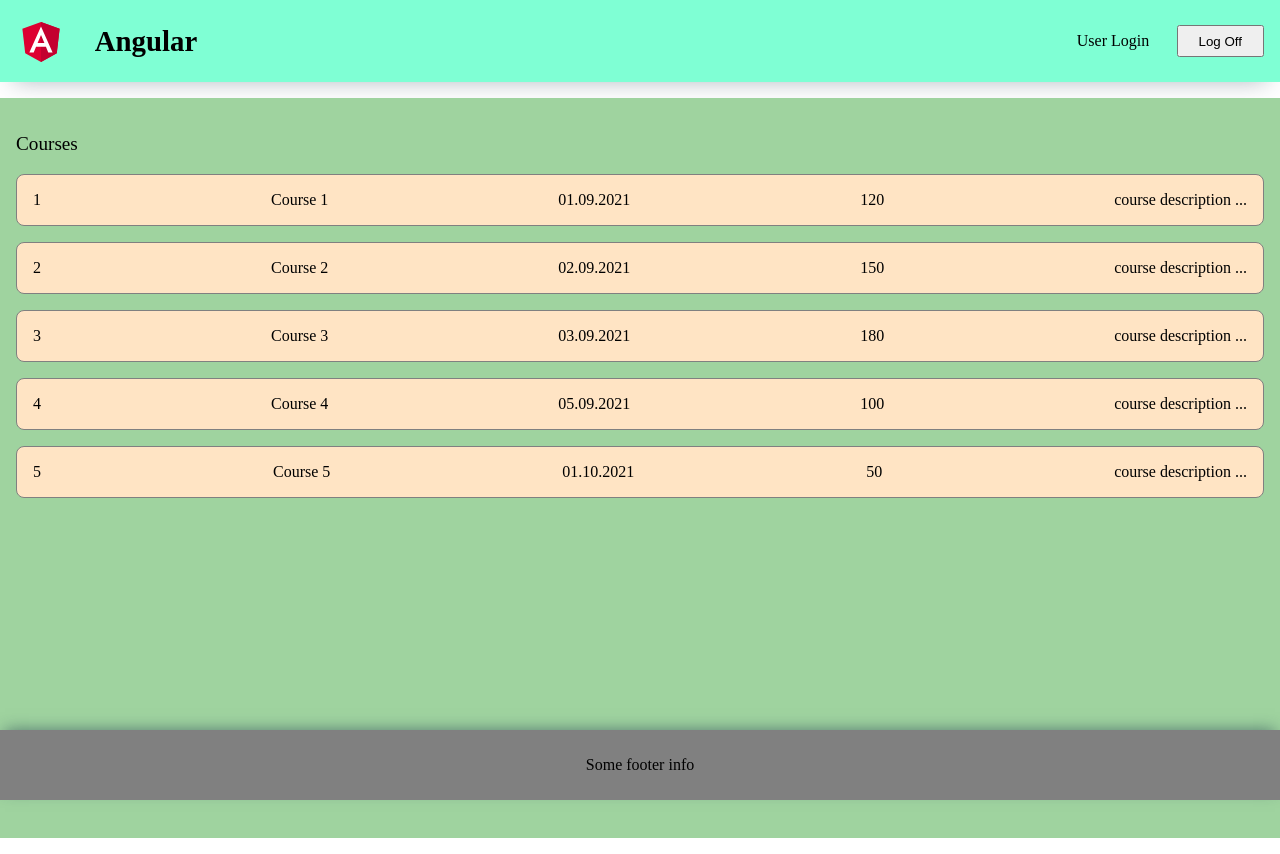
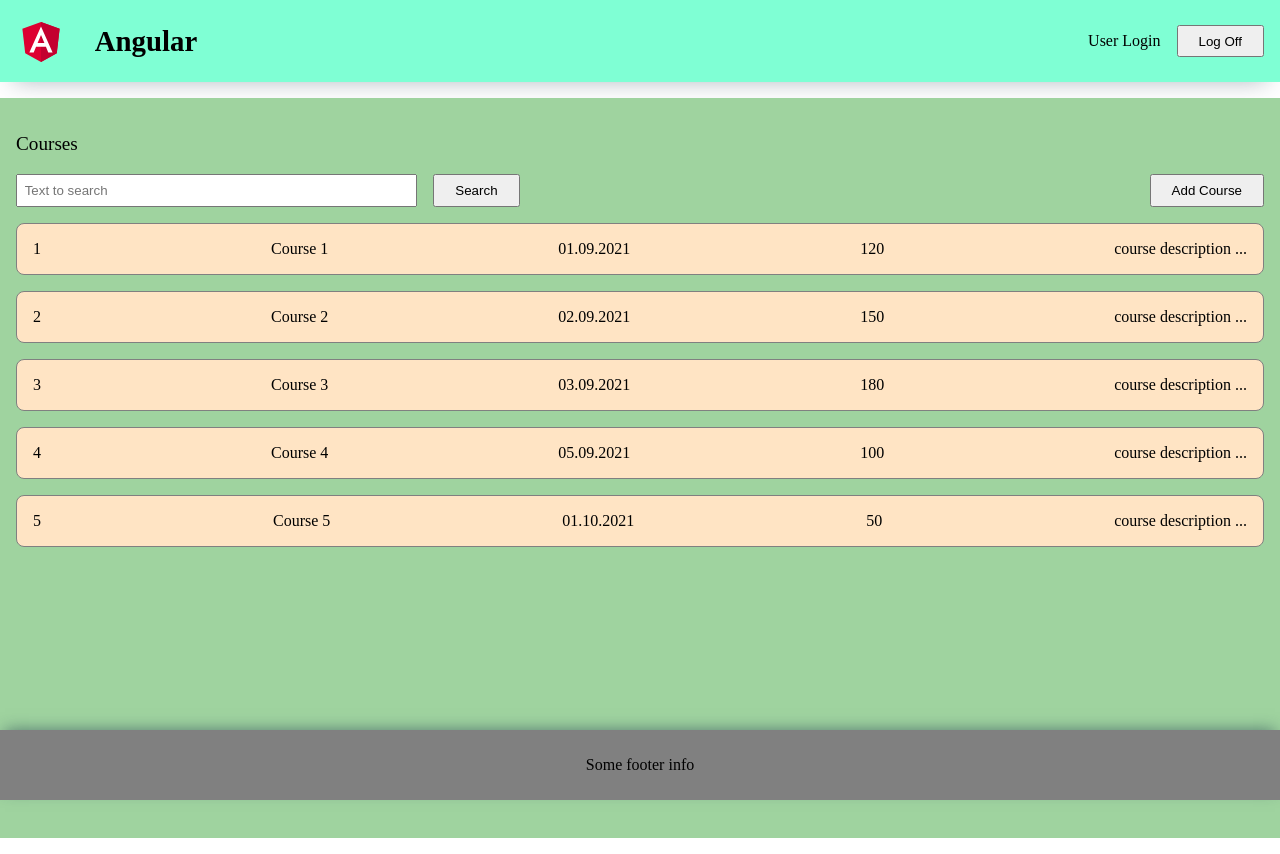
Before and after one commit to AlexeyEmshanov/ng-module, an Angular app in the folder ng-courses/: page / in a window 1280 px wide. Built offline with nearby package versions, Linux system fonts and the light colour scheme.

Commit message:
feat: add search bar (bind input data with btn click) and add course btn to course page

```diff
--- a/ng-courses/src/app/app.module.ts
+++ b/ng-courses/src/app/app.module.ts
@@ -7,6 +7,7 @@ import { HeaderComponent } from './components/header/header.component';
 import { LogoComponent } from './components/logo/logo.component';
 import { FooterComponent } from './components/footer/footer.component';
 import { CoursesPageComponent } from './components/courses-page/courses-page.component';
+import { FormsModule } from '@angular/forms';
 
 @NgModule({
   declarations: [
@@ -18,7 +19,8 @@ import { CoursesPageComponent } from './components/courses-page/courses-page.com
   ],
   imports: [
     BrowserModule,
-    AppRoutingModule
+    AppRoutingModule,
+    FormsModule
   ],
   providers: [],
   bootstrap: [AppComponent]
--- a/ng-courses/src/app/components/courses-page/courses-page.component.html
+++ b/ng-courses/src/app/components/courses-page/courses-page.component.html
@@ -2,8 +2,21 @@
   <ul class="breadcrumbs-nav">
     <li class="breadcrumb"><a class="breadcrumb-link" href="#">Courses</a></li>
   </ul>
-  <ul class="courses-list" *ngFor="let course of courses">
-    <li class="course-plate">
+
+  <div class="course-page_nav">
+    <div class="search-bar">
+      <input
+        class="search-bar_input"
+        placeholder="Text to search"
+        [(ngModel)]="searchField"
+      >
+      <button class="btn" (click)="onSearchClick()">Search</button>
+    </div>
+    <button class="btn">Add Course</button>
+  </div>
+
+  <ul class="courses-list" >
+    <li class="course-plate" *ngFor="let course of courses">
       <div>{{course.id}}</div>
       <div>{{course.title}}</div>
       <div>{{course.creationDate}}</div>
--- a/ng-courses/src/app/components/courses-page/courses-page.component.scss
+++ b/ng-courses/src/app/components/courses-page/courses-page.component.scss
@@ -47,3 +47,22 @@
   text-decoration: none;
   color: inherit;
 }
+
+.course-page_nav {
+  display: flex;
+  justify-content: space-between;
+  align-items: center;
+  margin-bottom: 1em;
+}
+
+.search-bar {
+  display: flex;
+  justify-content: space-between;
+  align-items: center;
+  gap: 1em;
+}
+
+.search-bar_input {
+  width: 30vw;
+  padding: 0.5em;
+}
--- a/ng-courses/src/app/components/courses-page/courses-page.component.ts
+++ b/ng-courses/src/app/components/courses-page/courses-page.component.ts
@@ -8,8 +8,9 @@ import { COURSES } from 'src/app/model/mock-data';
   styleUrls: ['./courses-page.component.scss']
 })
 export class CoursesPageComponent implements OnInit {
+  public courses: ICourse[] = COURSES;
 
-  public courses: ICourse[] = COURSES;
+  public searchField: string = '';
 
   constructor() { }
 
@@ -17,4 +18,8 @@ export class CoursesPageComponent implements OnInit {
 
   }
 
+  onSearchClick() {
+    console.log(this.searchField);
+  }
+
 }
--- a/ng-courses/src/app/components/header/header.component.scss
+++ b/ng-courses/src/app/components/header/header.component.scss
@@ -11,9 +11,5 @@ header {
   display: flex;
   align-items: center;
   justify-content: space-between;
-  width: 15%;
+  gap: 1em;
 }
-
-.btn {
-  padding: 0.5em 1.5em;
-}
--- a/ng-courses/src/styles.scss
+++ b/ng-courses/src/styles.scss
@@ -4,3 +4,7 @@ body {
   padding: 0;
   box-sizing: border-box;
 }
+
+.btn {
+  padding: 0.5em 1.5em;
+}
```
